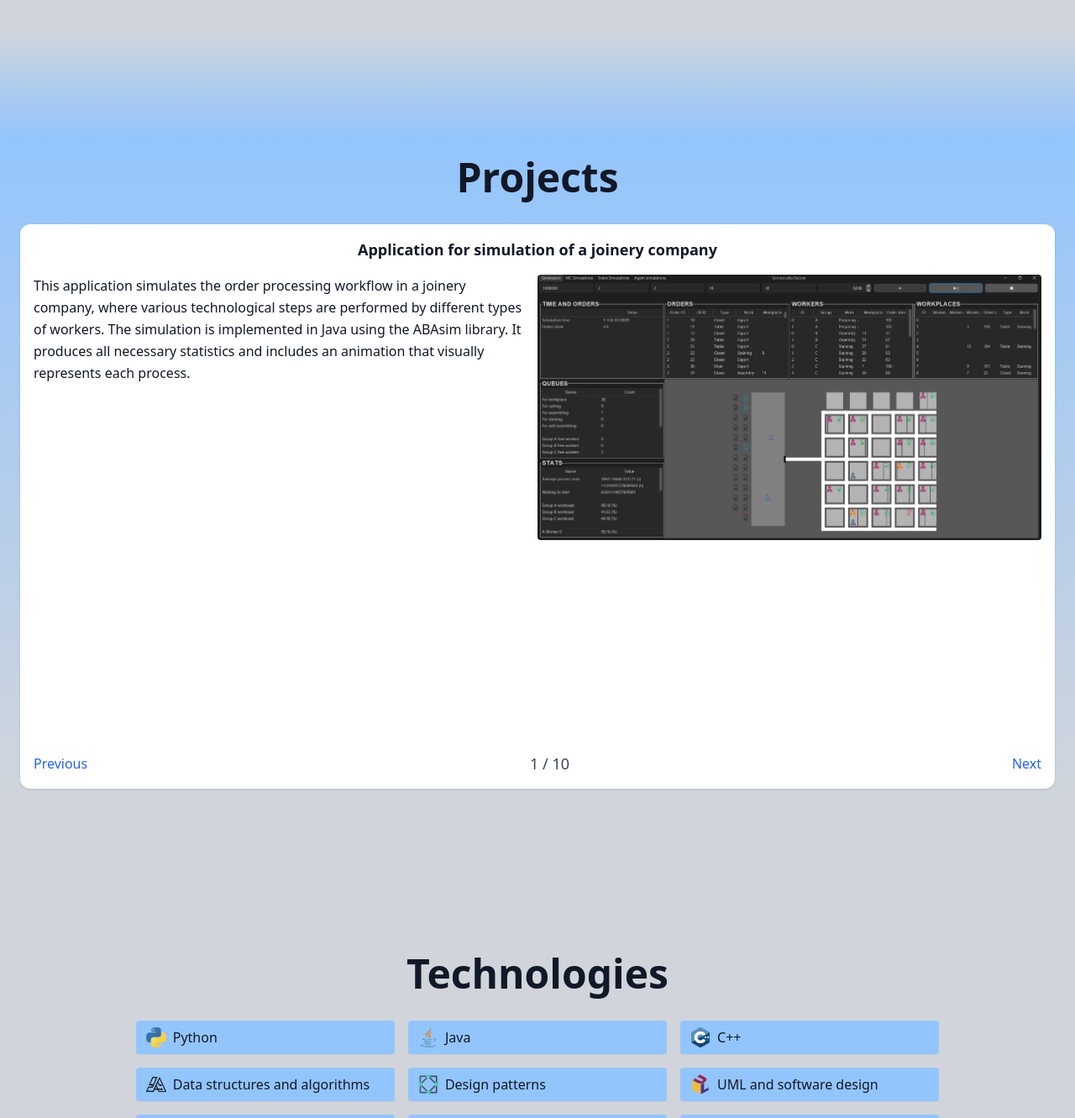
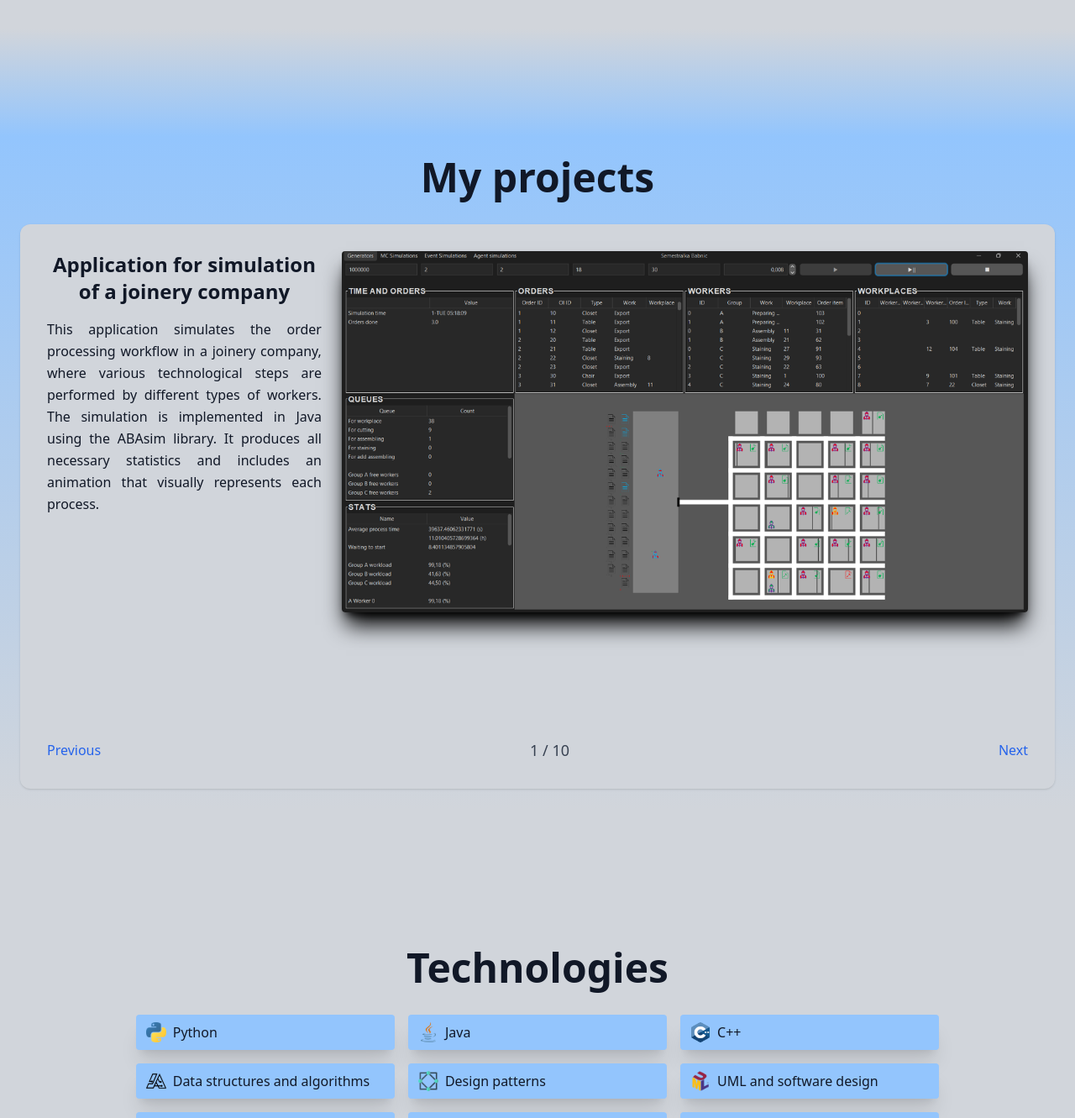
Before and after one commit to SebastianProjects/MyPortfolko, a React (Create React App) app: page / in a window 1280 px wide. Shown: the part 1437-2768 px from the top of the page at 84% size. Built offline with nearby package versions, Linux system fonts and the light colour scheme.

Commit message:
Uprava popisov

```diff
--- a/src/App.tsx
+++ b/src/App.tsx
@@ -18,8 +18,8 @@ const projects = [
       sk: "Aplikácia na optimalizáciu umiestnenia bezpilotných monitorovacích systémov"
     },
     description: {
-      en: "As part of my bachelor thesis project, I developed an application that allows users to define an area on a map using OpenStreetMap, enabling exploration of different regions. Users can perform calculations for the placement of UAV devices and create schedules based on these placement calculations. The application is programmed in Python, utilizing the Tkinter library for the graphical interface, along with the TkinterMapView library and the Geocoder library. It employs programming techniques such as inheritance, polymorphism, and threading, and uses discrete simulation for generating schedules.",
-      sk: "V rámci mojej bakalárskej práce som vyvinul aplikáciu, ktorá umožňuje používateľom definovať oblasť na mape pomocou OpenStreetMap, čím umožňuje prieskum rôznych regiónov. Používatelia môžu vykonávať výpočty pre umiestnenie UAV zariadení a vytvárať rozvrhy na základe týchto výpočtov. Aplikácia je naprogramovaná v Pythone, využívajúca knižnicu Tkinter pre grafické rozhranie, spolu s knižnicou TkinterMapView a knižnicou Geocoder. Používa programovacie techniky ako dedičnosť, polymorfizmus a multithreading a využíva diskrétnu simuláciu na generovanie rozvrhov."
+      en: "As part of my bachelor thesis project, I developed an application that allows users to define an area on a map using OpenStreetMap, enabling exploration of different regions. Users can perform calculations for the placement of UAV devices and create schedules based on these placement calculations. The application is programmed in Python, utilizing the Tkinter library for the graphical interface, along with the TkinterMapView library and the Geocoder library. Within the implementation I employed programming techniques such as inheritance, polymorphism, threading and I used discrete simulation for generating schedules.",
+      sk: "V rámci mojej bakalárskej práce som vyvinul aplikáciu, ktorá umožňuje používateľom definovať oblasť na mape pomocou OpenStreetMap. Používatelia môžu vykonávať výpočty pre umiestnenie UAV zariadení a vytvárať časové rozvrhy na základe týchto výpočtov. Aplikácia je implementovaná v Pythone, s použitím knižnice Tkinter pre grafické rozhranie spolu s knižnicou TkinterMapView a knižnicou Geocoder. Pri implementácií som používal programovacie techniky ako dedičnosť, polymorfizmus a multithreading a využíval diskrétnu simuláciu na generovanie rozvrhov."
     },
     image: "/images/uav-picture.png"
   },
@@ -30,7 +30,7 @@ const projects = [
     },
     description: {
       en: "The application enables efficient insertion, searching, and deletion of geographical areas. A custom KD-tree structure with support for duplicate coordinates was implemented in Python to ensure optimal performance. The application also includes map-based visualization of searched areas.",
-      sk: "Aplikácia umožňuje efektívne vkladanie, vyhľadávanie a mazanie geografických oblastí. Pre zabezpečenie výkonu bol v jazyku Python implementovaný vlastný KD-strom s podporou duplicít. Súčasťou aplikácie je aj zobrazovanie vyhľadávaných oblastí prostredníctvom mapy."
+      sk: "Aplikácia umožňuje efektívne vkladanie, vyhľadávanie a mazanie geografických oblastí. Aplikácia je implementovaná v jazyku Python a pre optimalizáciu operácií je implementovaný vlastný KD-strom s podporou duplicít. Súčasťou aplikácie je aj zobrazovanie vyhľadávaných oblastí prostredníctvom mapy."
     },
     image: "/images/geoapp.png"
   },
@@ -41,7 +41,7 @@ const projects = [
     },
     description: {
       en: "This application, implemented in Python, enables the registration and management of vehicles and their owners using a custom-built database system. It implements a heap file and an extendible hash file structure for efficient data storage and retrieval. A graphical user interface (GUI) is also included, allowing users to perform operations such as inserting, updating, deleting, and searching records in an intuitive and user-friendly manner.",
-      sk: "Táto aplikácia, implementovaná v Pythone, umožňuje registráciu a správu vozidiel a ich majiteľov s využitím vlastného implementovaného databázového systému. Využíva dátové štruktúry typu heap file a extendible hash file na efektívne ukladanie a vyhľadávanie údajov. Súčasťou je aj grafické používateľské rozhranie (GUI), ktoré umožňuje používateľom vykonávať operácie ako vkladanie, úpravu, mazanie či vyhľadávanie záznamov pohodlným a intuitívnym spôsobom."
+      sk: "Táto aplikácia, implementovaná v Pythone, umožňuje registráciu a správu vozidiel a ich majiteľov s využitím vlastného implementovaného databázového systému. Využíva dátové štruktúry heap file a extendible hash file na efektívne ukladanie a vyhľadávanie údajov. Súčasťou je aj grafické používateľské rozhranie (GUI), ktoré umožňuje používateľom vykonávať operácie ako vkladanie, úpravu, mazanie či vyhľadávanie záznamov pohodlným a intuitívnym spôsobom."
     },
     image: "/images/hf.png"
   },
@@ -51,8 +51,8 @@ const projects = [
       sk: "Web registračný a logovací systém"
     },
     description: {
-      en: "A backend-oriented project where I implement my own registration and login system using JWT. The system sends the JWT in the form of cookies and verifies the user with another token to prevent misuse of the token over an extended period. The project is built with Node.js, React.js, and MongoDB.",
-      sk: "Backendovo zameraný projekt, v ktorom implementujem vlastný systém prihlasovania a registrovania pomocou JWT. Systém posiela JWT vo forme cookies a overuje používateľa pomocou ďalšieho tokenu, čo zabráni zneužitiu tokenu na dlhší čas. Projekt je postavený na Node.js, React.js a MongoDB."
+      en: "Backend-oriented project where I implemented my own registration and login system using JWT. The system sends the JWT in the form of cookies and verifies the user with refresh token to prevent misuse of the token over an extended period. The project is built with Node.js, React.js, and MongoDB.",
+      sk: "Backendovo zameraný projekt, v ktorom implementujem vlastný systém prihlasovania a registrovania pomocou JWT. Systém posiela JWT vo forme cookies a overuje používateľa pomocou refresh tokenu, čo zabráni zneužitiu tokenu na dlhší čas. Projekt je postavený na Node.js, React.js a MongoDB."
     },
     image: null
   },
@@ -62,8 +62,8 @@ const projects = [
       sk: "SHARE webová aplikácia"
     },
     description: {
-      en: "I developed a fullstack web application using React, Express, and an Oracle SQL database that allows users to add, comment on, like, filter posts and show statistics. The application features a registration and login system with JWT-based authentication. Sequelize is used for database interaction, and bcrypt is implemented for secure password hashing.",
-      sk: "Vyvinul som fullstack webovú aplikáciu pomocou React, Express a Oracle SQL databázy, ktorá umožňuje používateľom pridávať, komentovať, lajknúť, filtrovať príspevky a zobrazovať štatistiky. Aplikácia obsahuje systém registrácie a prihlasovania s autentifikáciou založenou na JWT. Na interakciu s databázou sa používa Sequelize a bcrypt, ktorý zabezpečuje hashovanie hesiel."
+      en: "Fullstack web application implemented using React, Express, and an Oracle SQL database that allows users to add, comment on, like, filter posts and show statistics. The application features a registration and login system with JWT-based authentication. Sequelize is used for database interaction, and bcrypt is implemented for secure password hashing.",
+      sk: "Fullstack webová aplikácia vyvíjaná pomocou React, Express a Oracle SQL databázy, ktorá umožňuje používateľom pridávať, komentovať, lajkovať, filtrovať príspevky a zobrazovať štatistiky. Aplikácia obsahuje systém registrácie a prihlasovania s autentifikáciou založenou na JWT. Na interakciu s databázou som použil Sequelize a bcrypt, ktorý zabezpečuje hashovanie hesiel."
     },
     image: "/images/share.png"
   },
@@ -96,7 +96,7 @@ const projects = [
     },
     description: {
       en: "A Spotify widget built in Python using Tkinter interacts with the Spotify API to control playback from a compact interface. Users can skip to the next or previous track and navigate through the current track using keyboard shortcuts, even while working in other applications. Additionally, when a track is skipped, the widget displays the name of the current track in a small window.",
-      sk: "Spotify widget postavený v Pythone pomocou Tkinter interaguje so Spotify API na ovládanie prehrávania z kompaktného rozhrania. Používatelia môžu preskočiť na ďalšiu alebo predchádzajúcu skladbu a navigovať cez aktuálnu skladbu pomocou klávesových skratiek, aj keď pracujú v iných aplikáciách. Ďalej, keď je skladba preskočená, widget zobrazuje názov aktuálnej skladby v malom okne."
+      sk: "Spotify widget postavený v Pythone pomocou Tkinter interaguje so Spotify API na ovládanie prehrávania z kompaktného rozhrania. Používatelia môžu preskočiť na ďalšiu alebo predchádzajúcu skladbu pomocou klávesových skratiek, aj keď pracujú v iných aplikáciách. Ak je skladba preskočená, widget zobrazuje názov aktuálnej skladby v malom okne."
     },
     image: null
   },
@@ -106,8 +106,8 @@ const projects = [
       sk: "Jednoduchý metronóm pre hranie na gitare"
     },
     description: {
-      en: "I developed a simple metronome application using the Tkinter library in Python. This tool helps me maintain tempo and play with a consistent rhythm while practicing guitar. The application features an intuitive interface that allows interaction via keyboard keys for easy control. Additionally, I used threading techniques to ensure smooth and precise timing.",
-      sk: "Vyvinul som jednoduchú aplikáciu metronómu pomocou knižnice Tkinter v Pythone. Tento nástroj mi pomáha udržiavať tempo a hrať s konzistentným rytmom pri cvičení na gitare. Aplikácia obsahuje intuitívne rozhranie, ktoré umožňuje interakciu cez klávesy klávesnice pre jednoduché ovládanie. Okrem toho som použil techniky vláken, aby som zabezpečil plynulé a presné načasovanie."
+      en: "Simple metronome application implemented using the Tkinter library in Python. This tool helps me maintain tempo and play with a consistent rhythm while practicing guitar. The application features an intuitive interface that allows interaction via keyboard keys for easy control. Additionally, I used threading techniques to ensure smooth and precise timing.",
+      sk: "Jednoduchá aplikácia metronómu implementovaná pomocou knižnice Tkinter v Pythone. Implementoval som ju pretože hrávam na gitaru. Aplikácia mi pomáha udržiavať tempo a hrať s konzistentným rytmom pri cvičení na gitare. Aplikácia obsahuje intuitívne rozhranie, ktoré umožňuje interakciu pomocoou klávesových skratiek pre jednoduché ovládanie. Okrem toho som použil techniky vláken, aby som zabezpečil plynulé a presné načasovanie."
     },
     image: "images/metronome-picture.png"
   }
@@ -271,7 +271,7 @@ export default function Portfolio() {
 
   return (
     <div className="min-h-screen bg-gradient-to-b bg-gray-300 text-gray-900 font-sans scroll-smooth">
-      <header className="fixed top-8 right-4 z-50 flex items-center gap-6 bg-blue-500 text-white py-3 px-4 rounded shadow-lg opacity-70 hover:opacity-100 transition-opacity duration-300">
+      <header className="fixed top-0 md:top-8 right-0 left-0 md:right-4 md:left-auto z-50 flex items-center gap-6 bg-blue-500 text-white py-3 px-4 md:rounded shadow-lg opacity-50 hover:opacity-100 transition-opacity duration-300 justify-between">
         <nav className="flex gap-4 text-base font-semibold">
           <a
             href="#intro"
@@ -298,11 +298,11 @@ export default function Portfolio() {
             {lang === 'en' ? 'Technologies' : 'Technológie'}
           </a>
         </nav>
-        <button onClick={toggleLang} className="px-1 py-1 rounded flex items-center">
+        <button onClick={toggleLang} className="px-1 py-1 rounded flex items-center self-end">
           <img
             src={lang === 'en' ? "/images/flag_sk.png" : "/images/flag_uk.png"}
             alt={lang === 'en' ? 'Slovak Flag' : 'US Flag'}
-            className="w-[1.2vw] h-[1.2vw] hover:scale-105 transition-transform"
+            className="w-[20px] min-w-[20px] min-h-[20px] jhover:scale-105 transition-transform"
           />
         </button>
       </header>
@@ -333,21 +333,26 @@ export default function Portfolio() {
         className="p-6 min-h-screen flex flex-col bg-gradient-to-b from-blue-300 to-gray-300 relative"
       >
         <div className="absolute top-[-128px] left-0 w-full h-32 bg-gradient-to-b from-gray-300 to-blue-300 pointer-events-none z-10" />
-        <h3 className="text-5xl font-bold mb-8 text-center">{lang === 'en' ? 'Projects' : 'Projekty'}</h3>
-        <div className="bg-white rounded-xl shadow p-4 w-full flex-1 flex flex-col">
+        <h3 className="text-5xl font-bold mb-8 text-center">{lang === 'en' ? 'My projects' : 'Moje projekty'}</h3>
+        <div className="bg-gray-300 rounded-xl shadow p-8 w-full flex-1 flex flex-col shadow">
           <div className="flex-grow">
-            <h4 className="text-lg font-semibold text-center mb-4">{projects[projectIndex].title[lang]}</h4>
             {projects[projectIndex].image ? (
-              <div className="flex flex-row gap-[1%]">
-                <p className="w-[50%] text-base leading-relaxed text-justif">{projects[projectIndex].description[lang]}</p>
+              <div className="flex flex-col md:flex-row gap-[12px] md:gap-[24px]">
+                <div className="flex flex-col">
+                  <h4 className="text-2xl font-semibold text-center mb-4">{projects[projectIndex].title[lang]}</h4>
+                  <p className="w-full text-base leading-relaxed text-justify">{projects[projectIndex].description[lang]}</p>
+                </div>
                 <img
                   src={projects[projectIndex].image ?? undefined}
                   alt={projects[projectIndex].title[lang]}
-                  className="rounded w-[50%] object-contain mx-auto justify-self-center align-self-center"
+                  className="rounded w-full max-h-[430px] object-contain mx-auto shadow-xl shadow-black"
                 />
               </div>
             ) : (
-              <p className="mt-1 text-base leading-relaxed text-justify">{projects[projectIndex].description[lang]}</p>
+              <>
+                <h4 className="text-2xl font-semibold text-center mb-4">{projects[projectIndex].title[lang]}</h4>
+                <p className="mt-1 text-base leading-relaxed text-justify">{projects[projectIndex].description[lang]}</p>
+              </>
             )}
           </div>
           <div className="flex justify-between mt-4 items-center">
@@ -358,7 +363,6 @@ export default function Portfolio() {
               {lang === 'en' ? 'Previous' : 'Predošlý'}
             </button>
 
-            {/* Project Count Display */}
             <span className="text-lg font-medium text-gray-700">
               {lang === 'en' ? `${projectIndex + 1} / ${projects.length}` : `${projectIndex + 1} / ${projects.length}`}
             </span>
@@ -378,13 +382,13 @@ export default function Portfolio() {
         <h3 className="text-5xl font-bold mb-8 text-center">{lang === 'en' ? 'Technologies' : 'Technológie'}</h3>
         <ul className="grid grid-cols-2 md:grid-cols-3 gap-4">
           {techStack.map((tech) => (
-            <li className="flex items-center gap-2 bg-blue-300 text-black-900 px-3 py-2 rounded shadow-sm">
+            <li className="flex flex-col md:flex-row items-center gap-2 bg-blue-300 text-black-900 px-3 py-2 rounded shadow-xl">
               <img
                 src={tech.image ?? undefined}
                 alt={tech.title[lang]}
                 className="w-6 h-6 object-contain"
               />
-              <span>{tech.title[lang]}</span>
+              <span className="text-center leading-relaxed">{tech.title[lang]}</span>
             </li>
           ))}
         </ul>
--- a/src/index.css
+++ b/src/index.css
@@ -1,6 +1,8 @@
 @tailwind base;
 @tailwind components;
 @tailwind utilities;
+
+@import url('https://fonts.googleapis.com/css2?family=Kanit:ital,wght@0,100;0,200;0,300;0,400;0,500;0,600;0,700;0,800;0,900;1,100;1,200;1,300;1,400;1,500;1,600;1,700;1,800;1,900&family=Open+Sans:ital,wght@0,300..800;1,300..800&family=Roboto:ital,wght@0,100..900;1,100..900&display=swap');
 
 *:focus {
     outline: none;
@@ -12,5 +14,8 @@
 }
 
 html {
+    font-family: "Kanit", sans-serif;
+    font-weight: 100;
+    font-style: normal;
     scroll-behavior: smooth;
 }
```
